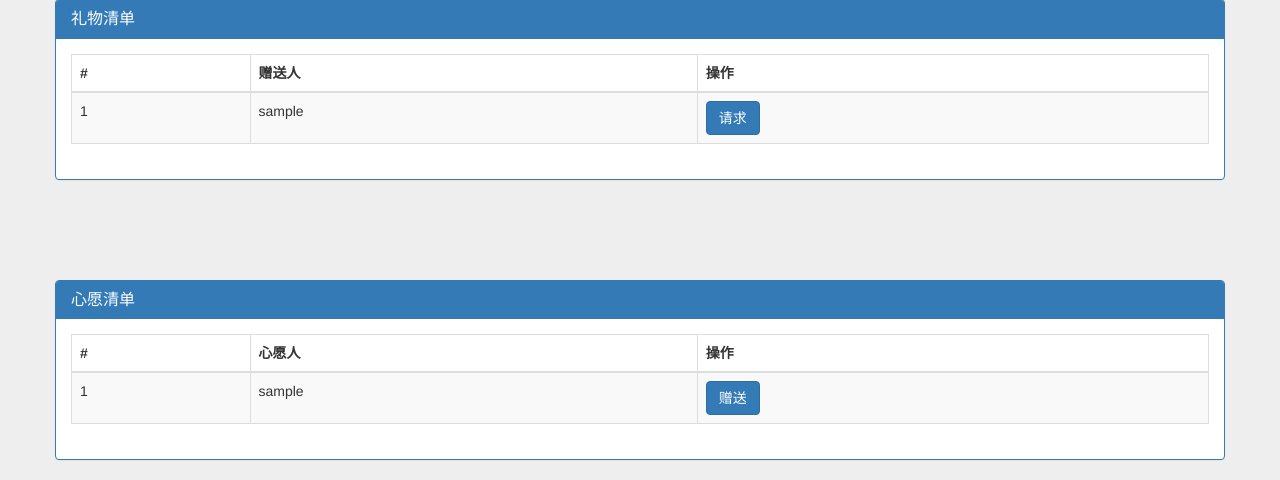
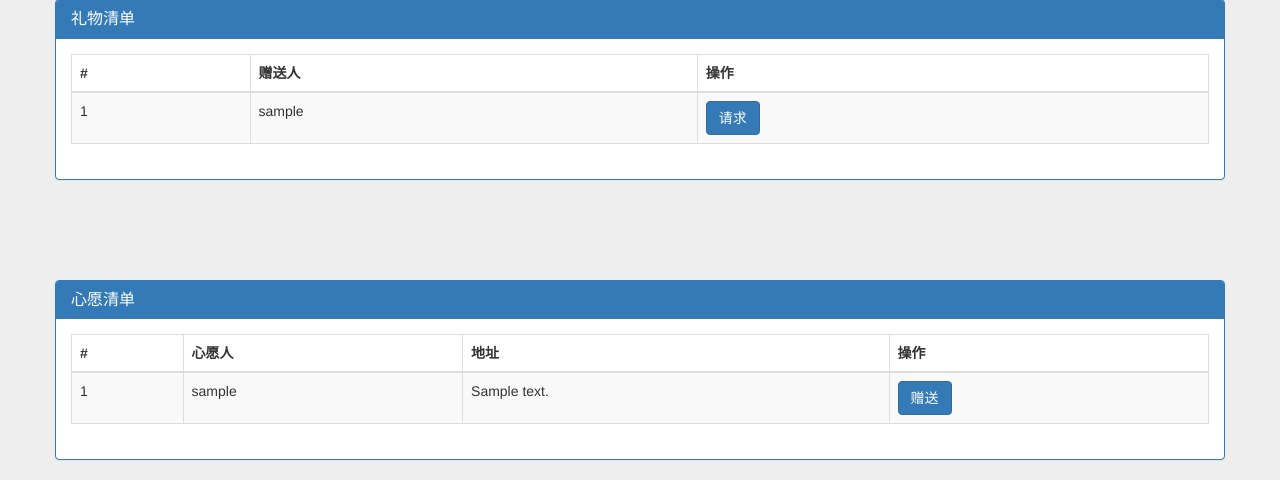
Before and after one commit to MoCuishle28/python-practice, a Flask app: template project1/app/templates/detil.html in a window 1280 px wide. Shown: the part 401-881 px from the top of the page. Run offline with Flask 2, Linux system fonts and the light colour scheme; the template is opened without the code that fills it: most values are stand-ins (such as "Sample title", 1, 10 or a date in 2020); grey boxes marked "Sample" are stand-in pictures; some libraries are stand-ins or nearby versions.

Commit message:
add address in detil.html

```diff
--- a/project1/app/models/wish.py
+++ b/project1/app/models/wish.py
@@ -62,7 +62,7 @@ class Wish():
 		'''
 		查询某本书相关的心愿
 		'''
-		sql = 'select user_id,nickname,launched from wish w,user u where w.book_id=%s and w.user_id=u.id and launched=%s;'
+		sql = 'select user_id,nickname,launched,address from wish w,user u where w.book_id=%s and w.user_id=u.id and launched=%s;'
 		conn = pool.connection()
 		cur = conn.cursor()
 		cur.execute(sql,(book_id,'0', ))
--- a/project1/app/templates/detil.html
+++ b/project1/app/templates/detil.html
@@ -121,6 +121,7 @@
 								<tr>
 									<th>#</th>
 									<th>心愿人</th>
+									<th>地址</th>
 									<th>操作</th>
 								</tr>
 							</thead>
@@ -130,6 +131,7 @@
 									<tr>
 										<td>{{loop.index}}</td>
 										<td>{{wish.get('nickname')}}</td>
+										<td>{{wish.get('address')}}</td>
 										<td>
 											<form action="{{url_for('web.giveBook')}}" method="post">
 												<input type="hidden" name="book_id" readonly="readonly" value="{{book.get('id')}}">
--- a/project1/app/web/main.py
+++ b/project1/app/web/main.py
@@ -164,7 +164,6 @@ def handleDrift():
 @web.route('/ok', methods=['POST','GET'])
 def ok():
 	# 在drift list 下同意请求
-	print(request.form, 'ok' in request.form)
 	if request.method=='POST':
 		username = session.get('username')
 		if not username:
@@ -179,7 +178,6 @@ def ok():
 			drift = Drift.find_drift_by_ID(drift_id)
 			rec_id = drift.get('recipient_id')
 			Wish.update('launched', '0', 'user_id', rec_id, drift.get('book_id'))
-			# Gift.update(uid, 'launched', '0', request.form.get('book_id'))
 			Drift.update(drift_id, 'status', '已拒绝')
 	return redirect(url_for('web.driftList'))
 
```
